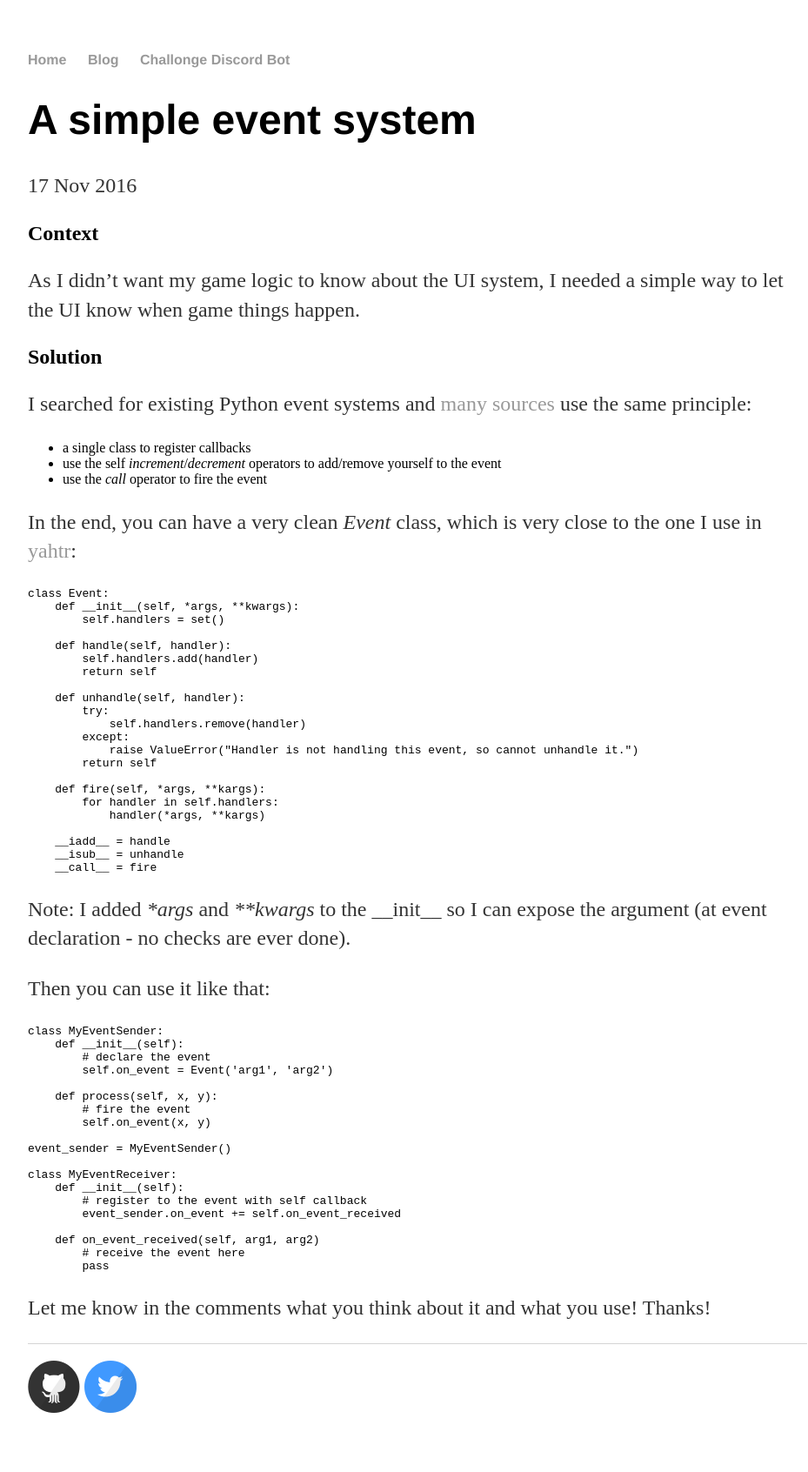
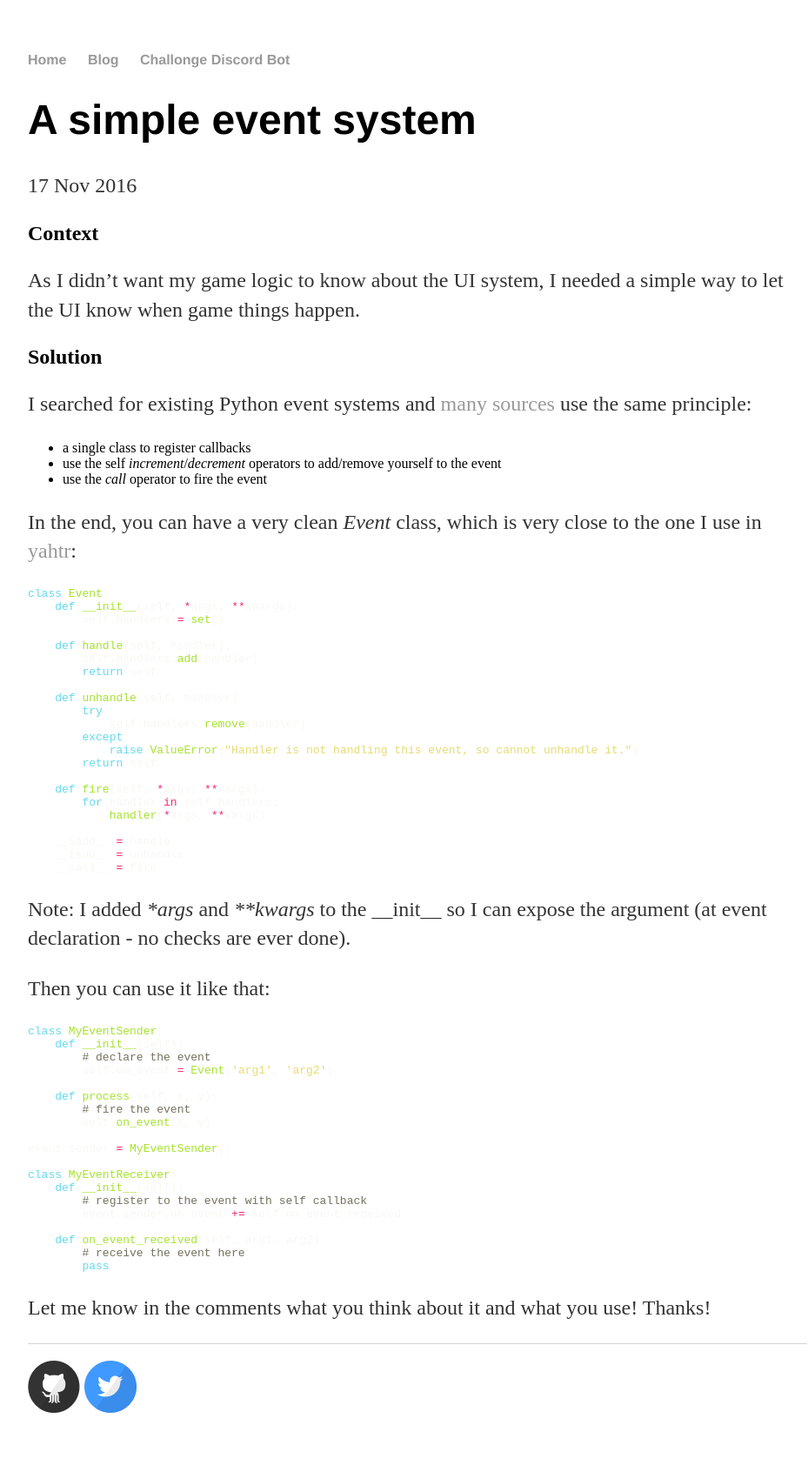
Before and after one commit to fp12/fp12.github.io, a Jekyll site: the page built from _posts/2016-11-17-a-simple-event-system.md, in a window 1280 px wide. Shown: the whole page at 87% size, without its empty margins (160-1089 px from the left). Built offline with Jekyll 4.4.1, drawn with Linux system fonts in a browser that asks for light colours; comment, search, counter and statistics services are not loaded.

Commit message:
Added monokai

```diff
--- a/_config.yml
+++ b/_config.yml
@@ -3,6 +3,8 @@
 highlighter: rouge
 kramdown:
   input: GFM
+  auto_ids: true
+  syntax_highlighter: rouge
 
 permalink: /blog/:year/:month/:day/:title
 
--- a/_layouts/default.html
+++ b/_layouts/default.html
@@ -4,6 +4,7 @@
 		<title>{{ page.title }}</title>
 		<!-- link to main stylesheet -->
 		<link rel="stylesheet" type="text/css" href="/css/main.css">
+		<link rel="stylesheet" type="text/css" href="/css/monokai.css">
 	</head>
 	<body>
 		<nav>
--- /dev/null
+++ b/css/monokai.css
@@ -0,0 +1,64 @@
+.highlight .hll { background-color: #49483e }
+.highlight .c { color: #75715e } /* Comment */
+.highlight .err { color: #960050; background-color: #1e0010 } /* Error */
+.highlight .k { color: #66d9ef } /* Keyword */
+.highlight .l { color: #ae81ff } /* Literal */
+.highlight .n { color: #f8f8f2 } /* Name */
+.highlight .o { color: #f92672 } /* Operator */
+.highlight .p { color: #f8f8f2 } /* Punctuation */
+.highlight .cm { color: #75715e } /* Comment.Multiline */
+.highlight .cp { color: #75715e } /* Comment.Preproc */
+.highlight .c1 { color: #75715e } /* Comment.Single */
+.highlight .cs { color: #75715e } /* Comment.Special */
+.highlight .ge { font-style: italic } /* Generic.Emph */
+.highlight .gs { font-weight: bold } /* Generic.Strong */
+.highlight .kc { color: #66d9ef } /* Keyword.Constant */
+.highlight .kd { color: #66d9ef } /* Keyword.Declaration */
+.highlight .kn { color: #f92672 } /* Keyword.Namespace */
+.highlight .kp { color: #66d9ef } /* Keyword.Pseudo */
+.highlight .kr { color: #66d9ef } /* Keyword.Reserved */
+.highlight .kt { color: #66d9ef } /* Keyword.Type */
+.highlight .ld { color: #e6db74 } /* Literal.Date */
+.highlight .m { color: #ae81ff } /* Literal.Number */
+.highlight .s { color: #e6db74 } /* Literal.String */
+.highlight .na { color: #a6e22e } /* Name.Attribute */
+.highlight .nb { color: #f8f8f2 } /* Name.Builtin */
+.highlight .nc { color: #a6e22e } /* Name.Class */
+.highlight .no { color: #66d9ef } /* Name.Constant */
+.highlight .nd { color: #a6e22e } /* Name.Decorator */
+.highlight .ni { color: #f8f8f2 } /* Name.Entity */
+.highlight .ne { color: #a6e22e } /* Name.Exception */
+.highlight .nf { color: #a6e22e } /* Name.Function */
+.highlight .nl { color: #f8f8f2 } /* Name.Label */
+.highlight .nn { color: #f8f8f2 } /* Name.Namespace */
+.highlight .nx { color: #a6e22e } /* Name.Other */
+.highlight .py { color: #f8f8f2 } /* Name.Property */
+.highlight .nt { color: #f92672 } /* Name.Tag */
+.highlight .nv { color: #f8f8f2 } /* Name.Variable */
+.highlight .ow { color: #f92672 } /* Operator.Word */
+.highlight .w { color: #f8f8f2 } /* Text.Whitespace */
+.highlight .mf { color: #ae81ff } /* Literal.Number.Float */
+.highlight .mh { color: #ae81ff } /* Literal.Number.Hex */
+.highlight .mi { color: #ae81ff } /* Literal.Number.Integer */
+.highlight .mo { color: #ae81ff } /* Literal.Number.Oct */
+.highlight .sb { color: #e6db74 } /* Literal.String.Backtick */
+.highlight .sc { color: #e6db74 } /* Literal.String.Char */
+.highlight .sd { color: #e6db74 } /* Literal.String.Doc */
+.highlight .s2 { color: #e6db74 } /* Literal.String.Double */
+.highlight .se { color: #ae81ff } /* Literal.String.Escape */
+.highlight .sh { color: #e6db74 } /* Literal.String.Heredoc */
+.highlight .si { color: #e6db74 } /* Literal.String.Interpol */
+.highlight .sx { color: #e6db74 } /* Literal.String.Other */
+.highlight .sr { color: #e6db74 } /* Literal.String.Regex */
+.highlight .s1 { color: #e6db74 } /* Literal.String.Single */
+.highlight .ss { color: #e6db74 } /* Literal.String.Symbol */
+.highlight .bp { color: #f8f8f2 } /* Name.Builtin.Pseudo */
+.highlight .vc { color: #f8f8f2 } /* Name.Variable.Class */
+.highlight .vg { color: #f8f8f2 } /* Name.Variable.Global */
+.highlight .vi { color: #f8f8f2 } /* Name.Variable.Instance */
+.highlight .il { color: #ae81ff } /* Literal.Number.Integer.Long */
+
+.highlight .gh { } /* Generic Heading & Diff Header */
+.highlight .gu { color: #75715e; } /* Generic.Subheading & Diff Unified/Comment? */
+.highlight .gd { color: #f92672; } /* Generic.Deleted & Diff Deleted */
+.highlight .gi { color: #a6e22e; } /* Generic.Inserted & Diff Inserted */
```
